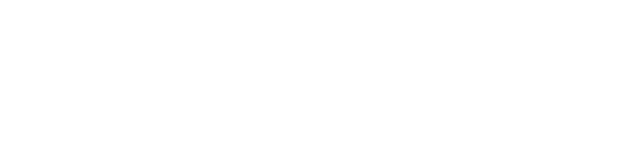
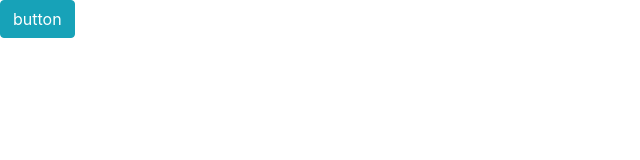
Before and after one commit to YenLing-L/Test02, a plain HTML site: page index.html in a window 1280 px wide. Shown: the whole page, without its empty margins (0-640 px from the left). Drawn offline with nearby package versions, Linux system fonts and the light colour scheme.

Commit message:
初始化BS

```diff
--- a/index.html
+++ b/index.html
@@ -3,8 +3,9 @@
 <head>
     <meta charset="UTF-8">
     <title>測試二</title>
+    <link rel="stylesheet" href="css/bootstrap.css">
 </head>
 <body>
-
+<button class="btn btn-info">button</button>
 </body>
 </html>
```
